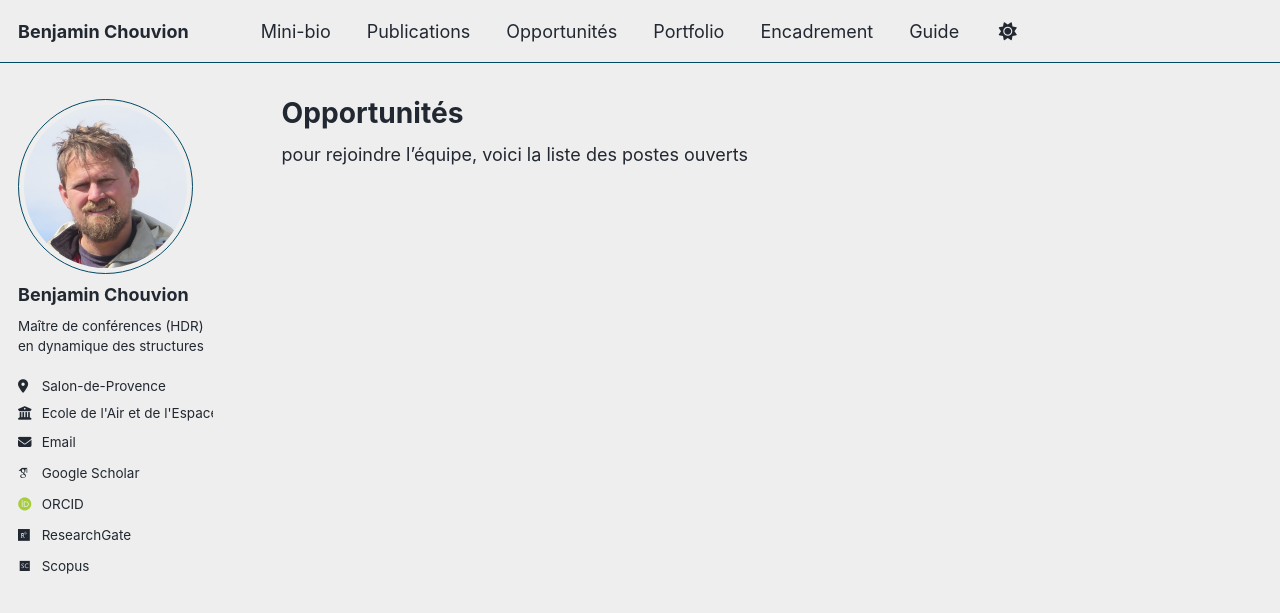
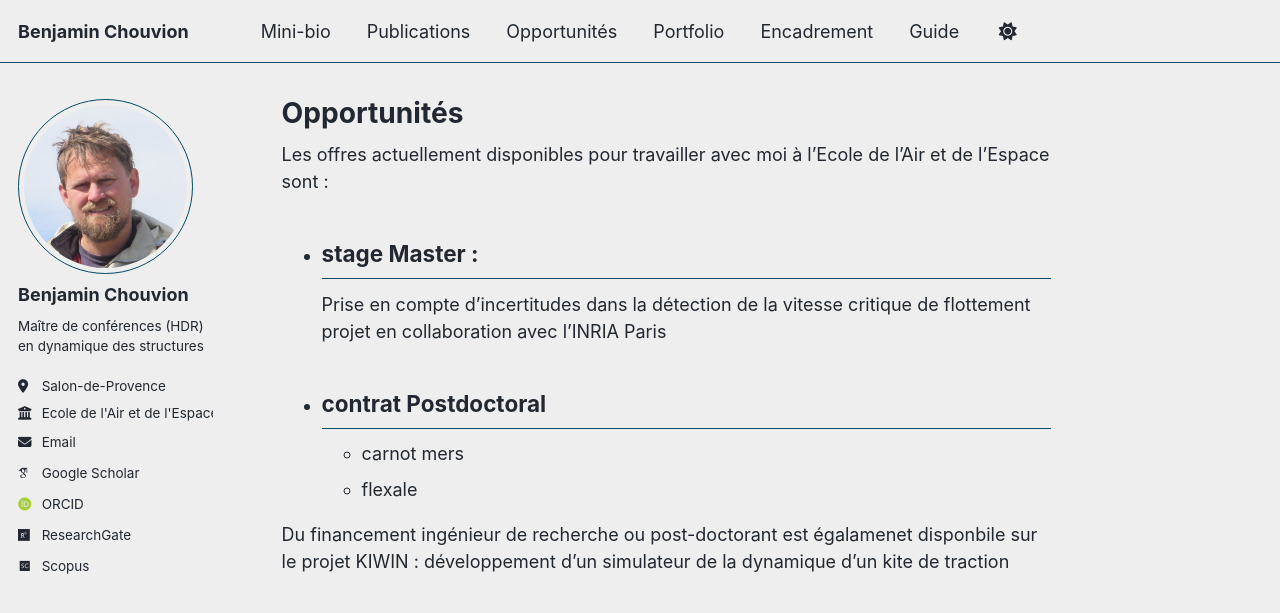
Before and after one commit to benjamin-chouvion/benjamin-chouvion.github.io, a Jekyll site: the page built from _pages/opportunites.md, in a window 1280 px wide. Shown: the top 613 px of the page. Built offline with Jekyll 4.4.1, drawn with Linux system fonts in a browser that asks for light colours; some web fonts are replaced; a script bundle is joined from its source files by our own code; library files that are not in the unit come from our copies.

Commit message:
Update opportunites.md

```diff
--- a/_pages/opportunites.md
+++ b/_pages/opportunites.md
@@ -4,4 +4,15 @@ permalink: /opportunites/
 author_profile: true
 ---
 
-pour rejoindre l'équipe, voici la liste des postes ouverts
+Les offres actuellement disponibles pour travailler avec moi à l'Ecole de l'Air et de l'Espace sont :
+- stage Master :
+  --
+  Prise en compte d'incertitudes dans la détection de la vitesse critique de flottement
+  projet en collaboration avec l'INRIA Paris
+
+- contrat Postdoctoral
+  --
+  - carnot mers
+  - flexale
+
+Du financement ingénieur de recherche ou post-doctorant est égalamenet disponbile sur le projet KIWIN : développement d'un simulateur de la dynamique d'un kite de traction
```
